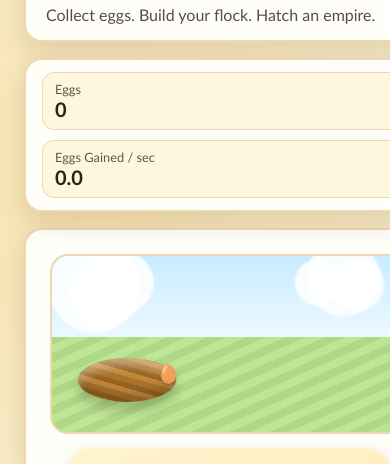
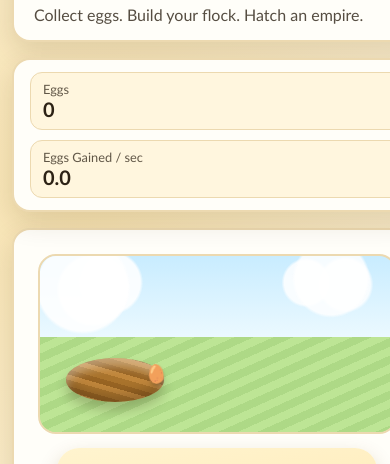
Before and after one commit to 1dustindavis/mauriceschicken, a website: page index.html in a window 390 px wide. Shown: the part 117-581 px from the top of the page. Drawn offline with Linux system fonts and the light colour scheme.

Commit message:
Fix mobile centering by using percent-based app width

```diff
--- a/styles.css
+++ b/styles.css
@@ -25,7 +25,7 @@ body {
 }
 
 .app {
-  width: min(980px, calc(100vw - 24px));
+  width: min(980px, 100%);
   margin: 0 auto;
   padding: 20px max(12px, env(safe-area-inset-right)) 20px
     max(12px, env(safe-area-inset-left));
```
